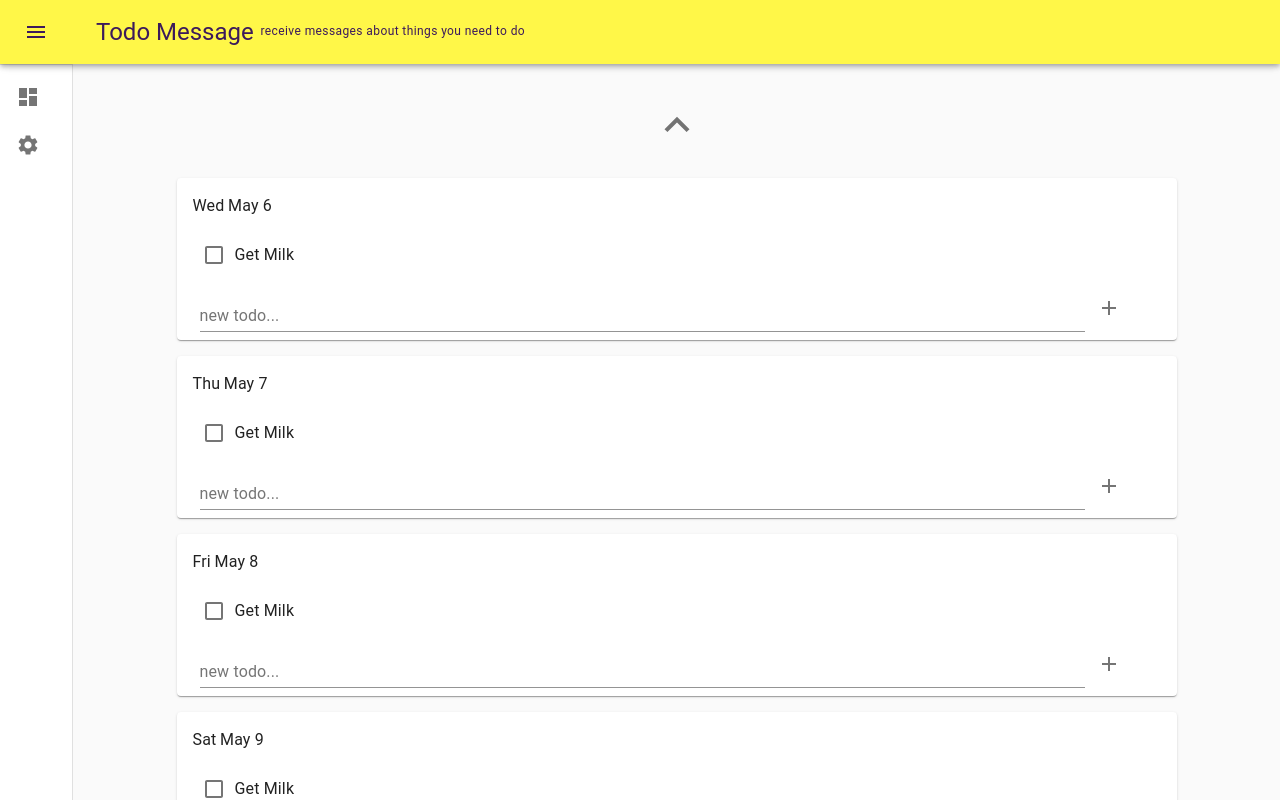
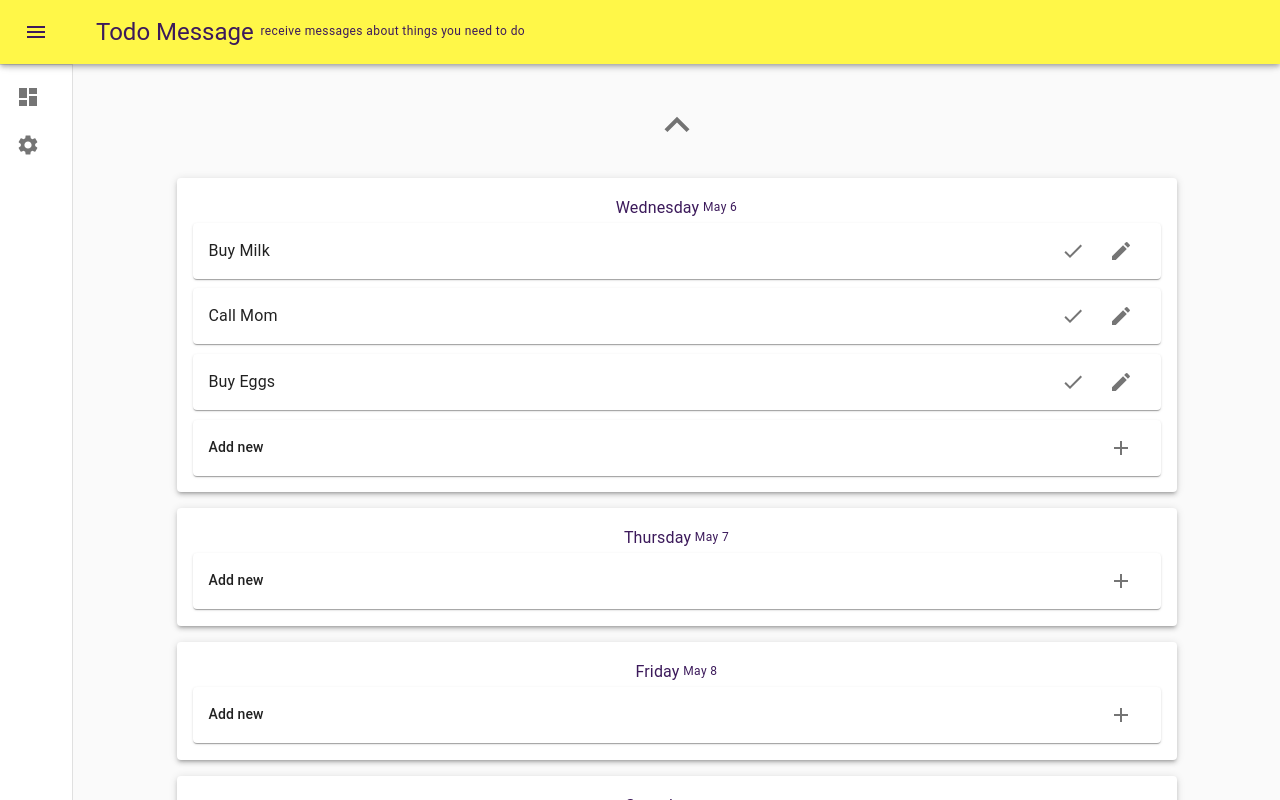
Before and after one commit to vzhemevko/todomessage, a React (Create React App) app in the folder frontend/: page / in a window 1280 px wide. Shown: the top 800 px of the page. Built offline with nearby package versions, Linux system fonts and the light colour scheme.

Commit message:
Add Todo(Edit/Read) components

```diff
--- a/frontend/src/components/Board/Board.jsx
+++ b/frontend/src/components/Board/Board.jsx
@@ -19,12 +19,20 @@ export default function TodoMsgBoard() {
   const classes = useStyles();
 
   const defaultDays = [
-    { name: 'Wed', date: 'May 6' },
-    { name: 'Thu', date: 'May 7' },
-    { name: 'Fri', date: 'May 8' },
-    { name: 'Sat', date: 'May 9' },
-    { name: 'Sun', date: 'May 10' },
-    { name: 'Mon', date: 'May 11' },
+    {
+      name: 'Wednesday',
+      date: 'May 6',
+      todos: [
+        { name: 'Buy Milk', time: 'Morning' },
+        { name: 'Call Mom', time: 'Morning' },
+        { name: 'Buy Eggs', time: 'Morning' },
+      ],
+    },
+    { name: 'Thursday', date: 'May 7', todos: [] },
+    { name: 'Friday', date: 'May 8', todos: [] },
+    { name: 'Saturday', date: 'May 9', todos: [] },
+    { name: 'Sunday', date: 'May 10', todos: [] },
+    { name: 'Monday', date: 'May 11', todos: [] },
   ];
 
   const [days, setDays] = React.useState(defaultDays);
--- a/frontend/src/components/Board/Card/Card.jsx
+++ b/frontend/src/components/Board/Card/Card.jsx
@@ -2,14 +2,14 @@ import React from 'react';
 import Paper from '@material-ui/core/Paper';
 import { makeStyles } from '@material-ui/core/styles';
 import Grid from '@material-ui/core/Grid';
-import TextField from '@material-ui/core/TextField';
-import IconButton from '@material-ui/core/IconButton';
-import AddIcon from '@material-ui/icons/Add';
-import Checkbox from '@material-ui/core/Checkbox';
 import { Typography } from '@material-ui/core';
 import { Box } from '@material-ui/core';
+import Todo from './Todo/Todo';
 
 const useStyles = makeStyles((theme) => ({
+  root: {
+    flexGrow: 1,
+  },
   paper: {
     maxWidth: 1000,
     margin: `${theme.spacing(2)}px auto`,
@@ -17,63 +17,58 @@ const useStyles = makeStyles((theme) => ({
     cursor: 'pointer',
   },
   todo: {
-    width: '90%',
+    width: '100%',
     marginLeft: 15,
   },
+  cardTitle: { color: theme.palette.secondary.main },
 }));
 
 // TODO add props type
 export default function TodoMsgBoardCard(props) {
   const classes = useStyles();
-  const [dayHover, setDayHover] = React.useState(1);
-
-  const dayHoverOver = () => {
-    setDayHover(10);
-  };
-  const dayHoverOut = () => {
-    setDayHover(1);
-  };
 
   return (
-    <Paper
-      className={classes.paper}
-      onMouseOver={dayHoverOver}
-      onMouseOut={dayHoverOut}
-      elevation={dayHover}
+    <div className={classes.root}>
+      <Paper className={classes.paper} elevation={3}>
+        <Box
+          display="flex"
+          alignItems="center"
+          justifyContent="center"
+          className={classes.cardTitle}
         >
+          <Typography variant="subtitle1">{props.day.name}</Typography>
+          &nbsp;
+          <Typography variant="caption">{props.day.date}</Typography>
+        </Box>
         <Grid
           container
           direction="column"
-        alignItems="flex-start"
-        wrap="nowrap"
-        spacing={2}
+          alignItems="stretch"
+          justify="flex-start"
+          spacing={1}
         >
-        <Grid item xs>
-          <Box display="flex" alignItems="center">
-            <Typography>{props.day.name}</Typography>
-            &nbsp;
-            <Typography>{props.day.date}</Typography>
-          </Box>
+          {props.day.todos.map((t, index) => (
+            <Grid item>
+              <Todo
+                key={index}
+                todo={{
+                  new: false,
+                  name: t.name,
+                }}
+              />
             </Grid>
-        <Grid item xs>
-          <Box display="flex" alignItems="center">
-            <Checkbox inputProps={{ 'aria-label': 'primary checkbox' }} />
-            <Typography>Get Milk </Typography>
-          </Box>
-        </Grid>
-        <Grid container display="flex" alignItems="center">
-          <Grid item xs>
-            <TextField
-              id="standard-basic"
-              label="new todo..."
-              className={classes.todo}
-            ></TextField>
-            <IconButton aria-label="add new todo">
-              <AddIcon />
-            </IconButton>
-          </Grid>
+          ))}
+          <Grid item>
+            <Todo
+              key={'new-index-' + props.day.date}
+              todo={{
+                new: true,
+                name: 'Add new',
+              }}
+            />
           </Grid>
         </Grid>
       </Paper>
+    </div>
   );
 }
--- /dev/null
+++ b/frontend/src/components/Board/Card/Todo/Todo.jsx
@@ -0,0 +1,72 @@
+import React, { useState } from 'react';
+import Paper from '@material-ui/core/Paper';
+import { makeStyles } from '@material-ui/core/styles';
+import TodoRead from './TodoRead';
+import TodoEdit from './TodoEdit';
+import Zoom from '@material-ui/core/Zoom';
+
+const useStyles = makeStyles((theme) => ({
+  paperTodo: {
+    width: '100%',
+    margin: `${theme.spacing(0.1)}px auto`,
+    paddingLeft: theme.spacing(2),
+    paddingRight: theme.spacing(2),
+    padding: theme.spacing(0.5),
+    cursor: 'pointer',
+  },
+}));
+
+// TODO add props type
+export default function TodoMsgTodo(props) {
+  const classes = useStyles();
+
+  const [todoElevation, setTodoElevation] = useState(1);
+  const [edit, setEdit] = useState(false);
+
+  const todoHoverOver = () => {
+    setTodoElevation(10);
+  };
+  const todoHoverOut = () => {
+    setTodoElevation(3);
+  };
+
+  const todoStartEdit = () => {
+    setEdit(true);
+  };
+
+  const todoFinishEdit = () => {
+    console.log('todoFinishEdit');
+    setEdit(false);
+  };
+
+  return (
+    <Paper
+      className={classes.paperTodo}
+      onMouseOver={todoHoverOver}
+      onMouseOut={todoHoverOut}
+      elevation={todoElevation}
+      onClick={todoStartEdit}
+    >
+      <Zoom
+        in={!edit}
+        style={{ transitionDelay: !edit ? '100ms' : '300ms' }}
+        unmountOnExit={true}
+      >
+        <div>
+          <div>
+            <TodoRead {...props} />
+          </div>
+        </div>
+      </Zoom>
+      <Zoom
+        in={edit}
+        style={{ transitionDelay: edit ? '300ms' : '300ms' }}
+        unmountOnExit={true}
+      >
+        <div>
+          <TodoEdit {...props} finishEdit={edit} />
+        </div>
+      </Zoom>
+    </Paper>
+  );
+}
--- /dev/null
+++ b/frontend/src/components/Board/Card/Todo/TodoEdit.jsx
@@ -0,0 +1,96 @@
+import React from 'react';
+import { makeStyles } from '@material-ui/core/styles';
+import TextField from '@material-ui/core/TextField';
+import IconButton from '@material-ui/core/IconButton';
+import AddIcon from '@material-ui/icons/Add';
+import { Typography } from '@material-ui/core';
+import { Box } from '@material-ui/core';
+import DeleteIcon from '@material-ui/icons/Delete';
+import SaveIcon from '@material-ui/icons/Save';
+import ToggleButton from '@material-ui/lab/ToggleButton';
+import ToggleButtonGroup from '@material-ui/lab/ToggleButtonGroup';
+
+const useStyles = makeStyles((theme) => ({
+  timeBtn: {
+    width: 75,
+  },
+}));
+
+function TimePicker() {
+  return (
+    <form noValidate>
+      <TextField
+        id="time"
+        type="time"
+        defaultValue="07:30"
+        InputLabelProps={{
+          shrink: true,
+        }}
+        inputProps={{
+          step: 300, // 5 min
+        }}
+      />
+    </form>
+  );
+}
+
+// TODO add props type
+export default function TodoMsgTodoEdit(props) {
+  const classes = useStyles();
+
+  return (
+    <Box>
+      <Box display="flex" alignItems="center">
+        <Box order={1} flexGrow={1}>
+          <TextField
+            id="outlined-basic"
+            variant="outlined"
+            value={props.todo.name}
+            style={{ width: '100%' }} // TODO
+          />
+        </Box>
+
+        {props.todo.new ? (
+          <Box order={2}>
+            <IconButton aria-label="add new todo">
+              <AddIcon />
+            </IconButton>
+          </Box>
+        ) : (
+          <Box order={2}>
+            <IconButton aria-label="edit todo">
+              <DeleteIcon />
+            </IconButton>
+            <IconButton aria-label="edit todo">
+              <SaveIcon />
+            </IconButton>
+          </Box>
+        )}
+      </Box>
+      <Box display="flex" alignItems="center">
+        <Box m={1}>
+          <Typography variant="subtitle2">Send Message </Typography>
+        </Box>
+        <Box m={1}>
+          <ToggleButtonGroup size="small" exclusive value="morning">
+            <ToggleButton key={1} value="morning" className={classes.timeBtn}>
+              Morning
+            </ToggleButton>
+            <ToggleButton key={2} value="noon" className={classes.timeBtn}>
+              Noon
+            </ToggleButton>
+            <ToggleButton key={3} value="evening" className={classes.timeBtn}>
+              Evening
+            </ToggleButton>
+          </ToggleButtonGroup>
+        </Box>
+        <Box m={1}>
+          <Typography variant="subtitle2">at</Typography>
+        </Box>
+        <Box m={1}>
+          <TimePicker />
+        </Box>
+      </Box>
+    </Box>
+  );
+}
--- /dev/null
+++ b/frontend/src/components/Board/Card/Todo/TodoRead.jsx
@@ -0,0 +1,37 @@
+import React from 'react';
+import IconButton from '@material-ui/core/IconButton';
+import AddIcon from '@material-ui/icons/Add';
+import EditIcon from '@material-ui/icons/Edit';
+import CheckIcon from '@material-ui/icons/Check';
+import { Typography } from '@material-ui/core';
+import { Box } from '@material-ui/core';
+
+// TODO add props type
+export default function TodoMsgTodoRead(props) {
+  return (
+    <Box display="flex" alignItems="center">
+      <Box order={1} flexGrow={1}>
+        <Typography variant={props.todo.new ? 'subtitle2' : 'subtitle1'}>
+          {props.todo.name}
+        </Typography>
+      </Box>
+
+      {props.todo.new ? (
+        <Box order={2}>
+          <IconButton aria-label="add new todo">
+            <AddIcon />
+          </IconButton>
+        </Box>
+      ) : (
+        <Box order={2}>
+          <IconButton aria-label="edit todo">
+            <CheckIcon />
+          </IconButton>
+          <IconButton aria-label="edit todo">
+            <EditIcon />
+          </IconButton>
+        </Box>
+      )}
+    </Box>
+  );
+}
```
Lines whose indentation alone changed are shown as unchanged.
